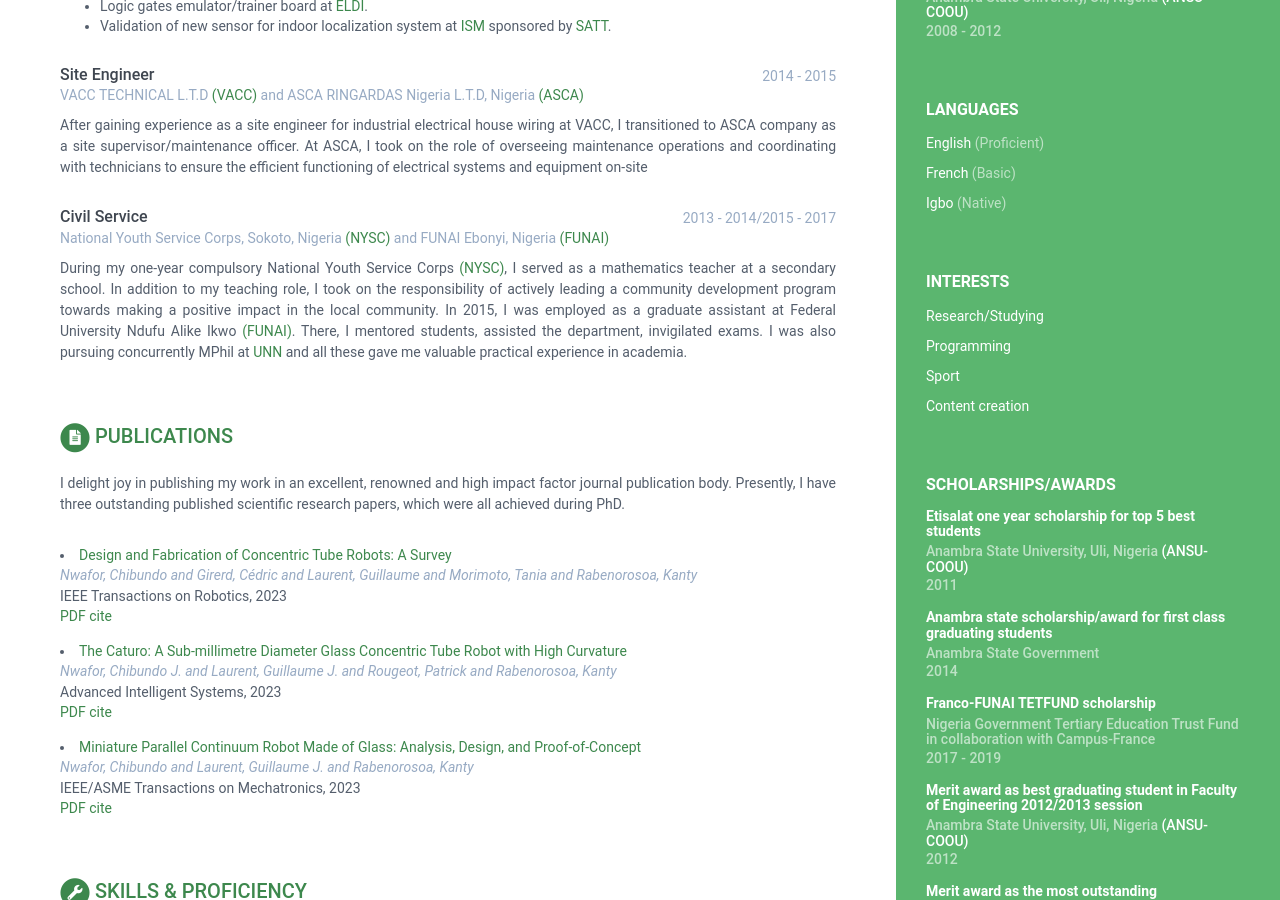
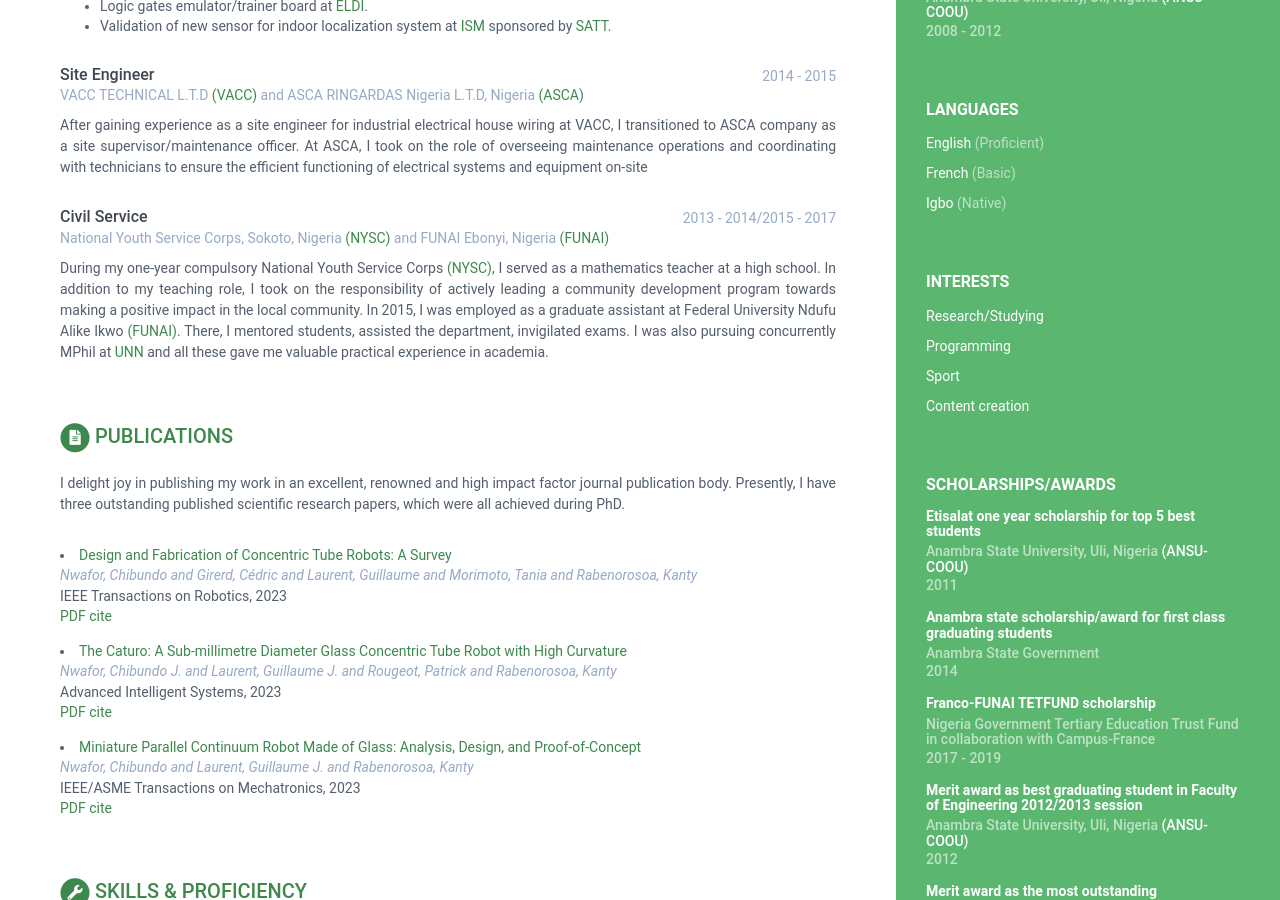
Before and after one commit to nwaforchibundo/nwaforchibundo.github.io, a Jekyll site: the page built from print.html, in a window 1280 px wide and 900 px high, scrolled down 877 px. Built offline with Jekyll 4.4.1, drawn with Linux system fonts in a browser that asks for light colours.

Commit message:
Update data.yml

```diff
--- a/_data/data.yml
+++ b/_data/data.yml
@@ -216,7 +216,7 @@
         time: 2013 - 2014/2015 - 2017
         company: National Youth Service Corps, Sokoto, Nigeria <a href="https://www.nysc.gov.ng/" target="_blank" rel="noopener noreferrer">(NYSC)</a> and FUNAI Ebonyi, Nigeria <a href="https://funai.edu.ng/" target="_blank" rel="noopener noreferrer">(FUNAI)</a>
         details: |
-          During my one-year compulsory National Youth Service Corps <a href="https://www.nysc.gov.ng/" target="_blank" rel="noopener noreferrer">(NYSC)</a>, I served as a mathematics teacher at a secondary school. In addition to my teaching role, I took on the responsibility of actively leading a community development program towards making a positive impact in the local community.
+          During my one-year compulsory National Youth Service Corps <a href="https://www.nysc.gov.ng/" target="_blank" rel="noopener noreferrer">(NYSC)</a>, I served as a mathematics teacher at a high school. In addition to my teaching role, I took on the responsibility of actively leading a community development program towards making a positive impact in the local community.
           In 2015, I was employed as a graduate assistant at Federal University Ndufu Alike Ikwo <a href="https://funai.edu.ng/" target="_blank" rel="noopener noreferrer">(FUNAI)</a>. There, I mentored students, assisted the department, invigilated exams. I was also pursuing concurrently MPhil at <a href="https://www.unn.edu.ng/" target="_blank" rel="noopener noreferrer">UNN</a> and all these gave me valuable practical experience in academia.
 
 #projects:
```
